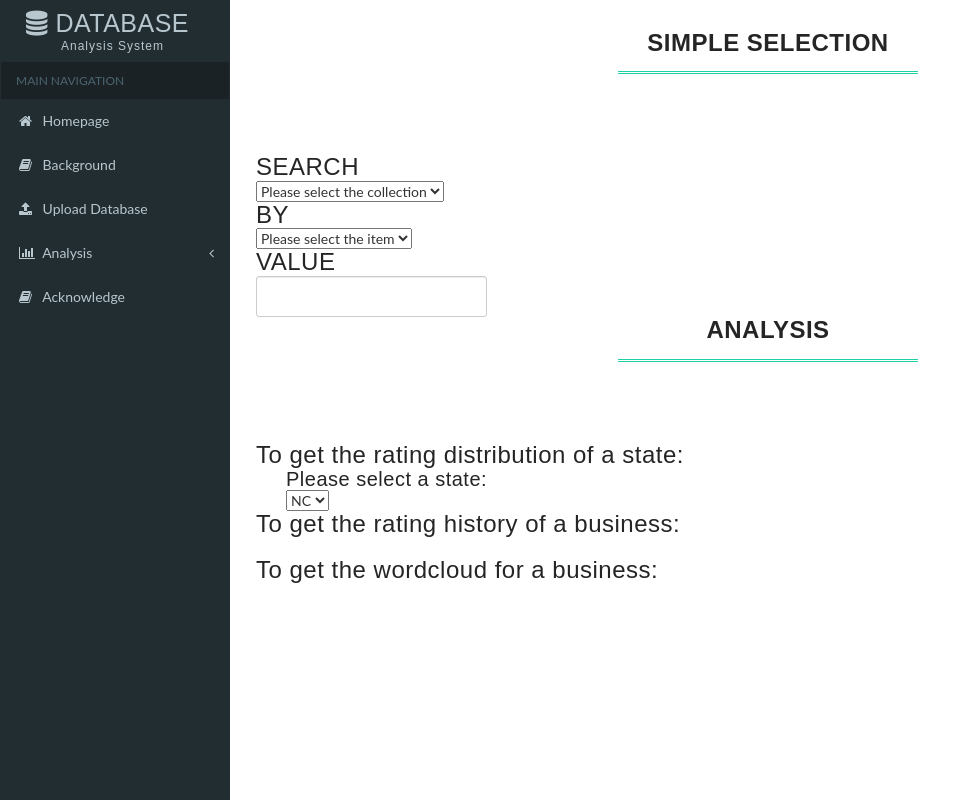
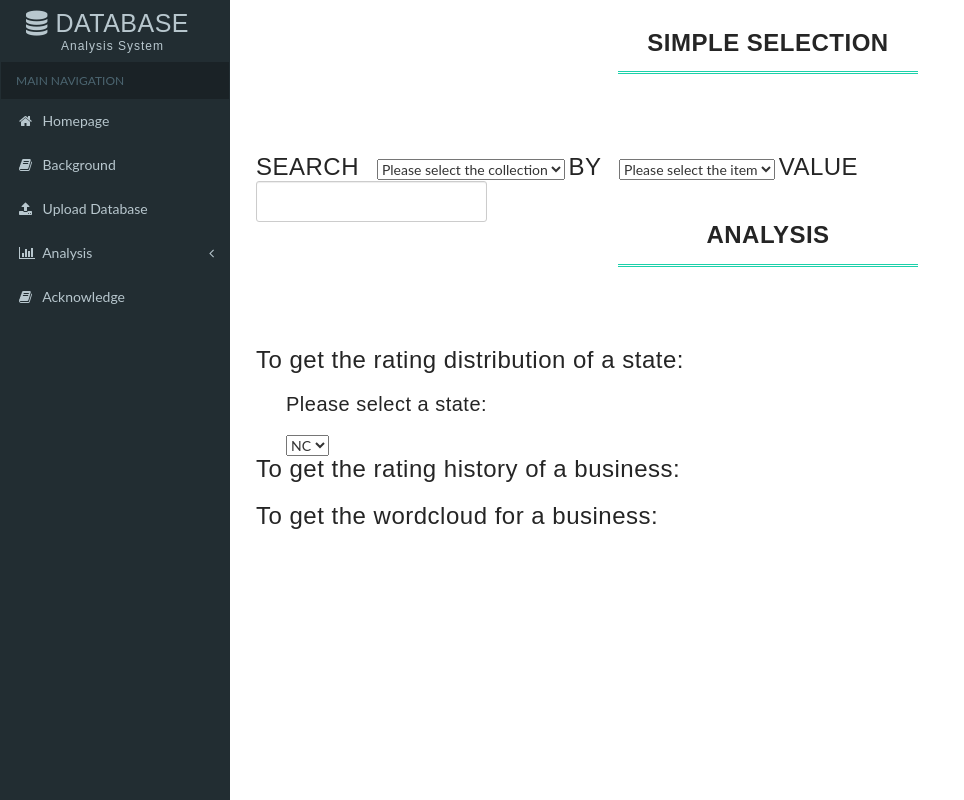
Before and after one commit to nancy0361/CS516_DataPipeline, a Flask app: page /analysis in a window 1280 px wide. Shown: the whole page, without its empty margins (0-964 px from the left). Run offline with Flask 2, Linux system fonts and the light colour scheme; parts of the project's set-up code (start-up, migrations or seed data) failed here and were passed over; some libraries are stand-ins or nearby versions.

Commit message:
update analysis html

```diff
--- a/web/templates/analysis.html
+++ b/web/templates/analysis.html
@@ -107,20 +107,20 @@
 			<h4 style="color: #252525;font-size: 24px;">Simple Selection</h4>
 			<hr>
         </div>
-        <h4>Search &nbsp;</h4>
+        <h4 style="display:inline">Search &nbsp;</h4>
         <select id=collection style="display:inline">
             <option>Please select the collection</option>
             <option>Business</option>
             <option>User</option>
             <option>Review</option>
         </select>
-        <h4>By &nbsp;</h4>
+        <h4 style="display:inline">By &nbsp;</h4>
         <select id=item style="display:inline">
             <option>Please select the item</option>
             <option>id</option>
         </select>
-        <h4>Value</h4>
-        <div style="display:inline">
+        <h4 style="display:inline">Value</h4>
+        <div >
             <label style="font-size: 18px;font-weight: normal; color: #666666;"><input class="input_text_style"
                  type="text" id="value" /></label>
         </div>
@@ -129,7 +129,9 @@
 			<hr>
         </div>
         <h4 style="text-transform:none;">To get the rating distribution of a state:</h4>
+        <br/>
         <h5 style="text-transform:none; margin-left: 30px;">Please select a state:</h5>
+        <br/>
         <select id=state style="margin-left: 30px;">
             <option>NC</option>
             <option>LA</option>
```
